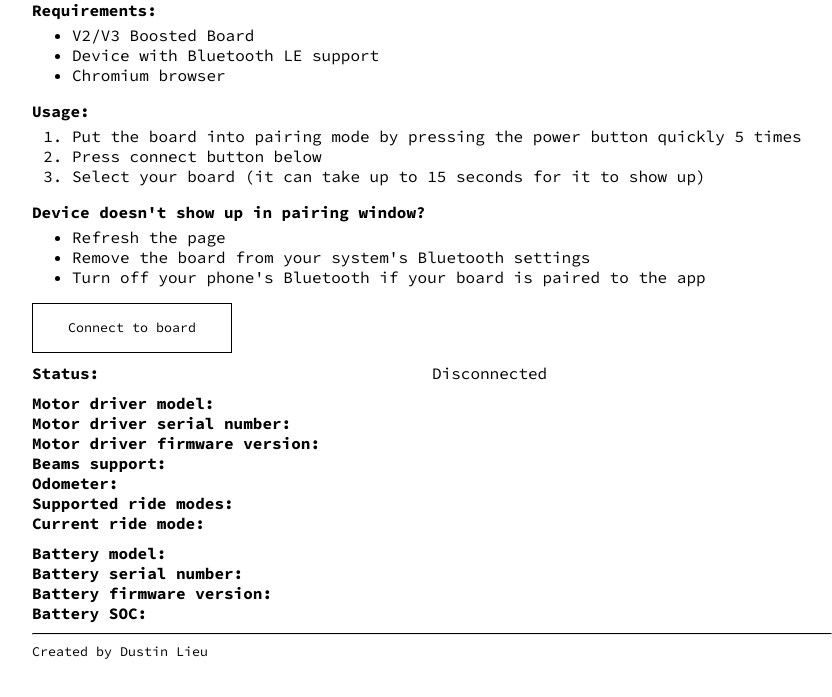
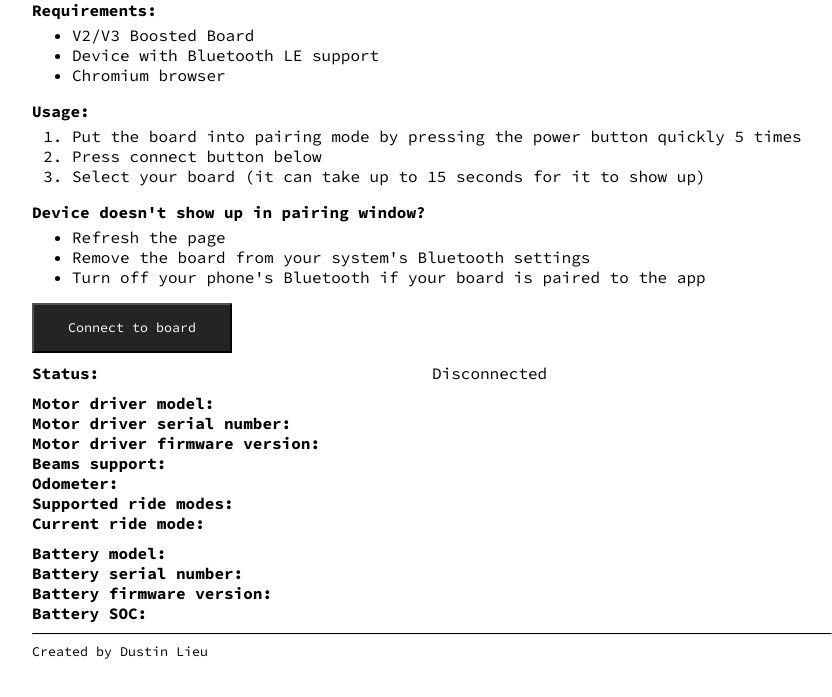
Before and after one commit to dustinlieu/dustinlieu.github.io, a plain HTML site: page boosted-checker/index.html in a window 1280 px wide. In both pictures the pointer is over the button "Connect to board". Shown: the part 91-788 px from the top of the page, without its empty margins (208-1040 px from the left). Drawn offline with Linux system fonts and the light colour scheme.

Commit message:
small styling update

```diff
--- a/boosted-checker/style.css
+++ b/boosted-checker/style.css
@@ -23,9 +23,7 @@ button {
 }
 
 button:hover {
-	background-color: #FFFFFF;
-	color: #000000;
-	border: 1px solid #000000;
+	background-color: #242424;
 }
 
 hr {
```
